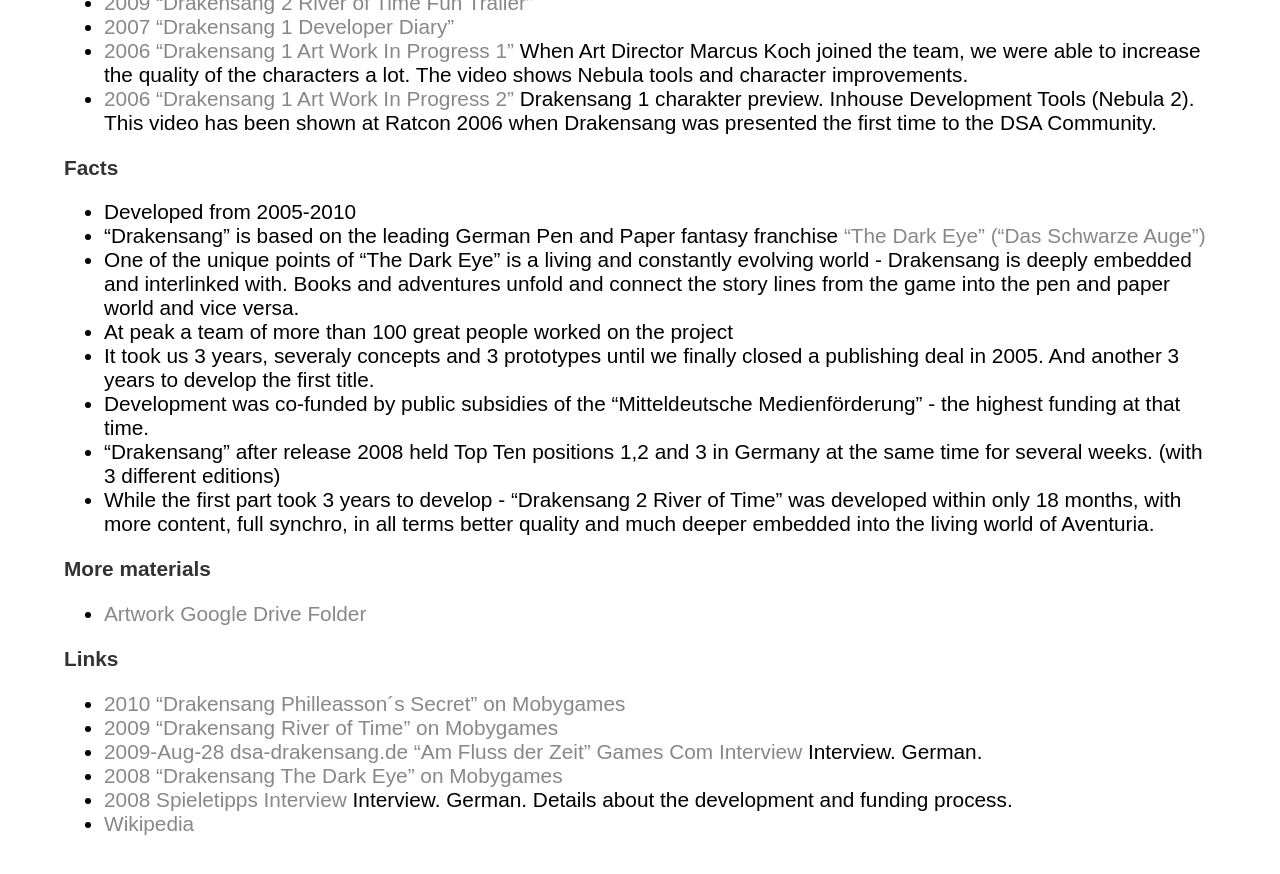
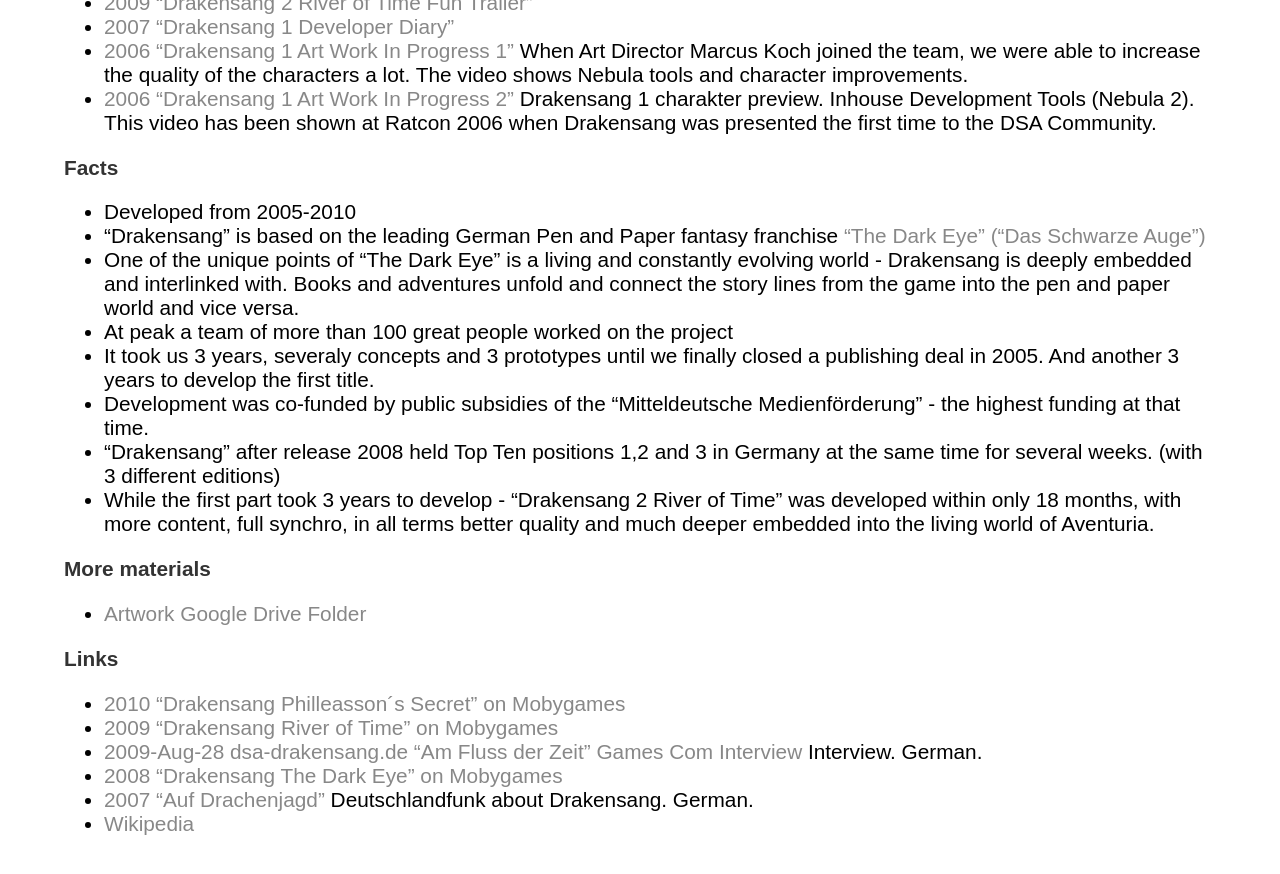
Before and after one commit to gebirgsbernd/gebirgsbernd.github.io, a Jekyll site: the page built from z_games/_posts/2008-08-01-dsa.md, in a window 1280 px wide and 900 px high, scrolled down 1022 px. Shown: the top 874 px of the window. Built offline with Jekyll 4.4.1, drawn with Linux system fonts in a browser that asks for light colours; some web fonts are replaced.

Commit message:
Fixed some links for Drakensang

```diff
--- a/index.html
+++ b/index.html
@@ -73,5 +73,5 @@
 </main>
 
 <footer>
-    <div style="font-size:0.7em; color:#aaaaaa;"> Updated: 2023-Aug-23</div>
+    <div style="font-size:0.7em; color:#aaaaaa;"> Updated: 2024-May-16</div>
 </footer>
--- a/z_games/_posts/2008-08-01-dsa.md
+++ b/z_games/_posts/2008-08-01-dsa.md
@@ -46,5 +46,5 @@
 * [2009 "Drakensang River of Time"  on Mobygames](https://www.mobygames.com/game/windows/drakensang-the-river-of-time)
 * [2009-Aug-28  dsa-drakensang.de "Am Fluss der Zeit" Games Com Interview](https://www.dsa-drakensang.de/?go=GamesComInterview1) Interview. German.
 * [2008 "Drakensang The Dark Eye" on Mobygames](https://www.mobygames.com/game/windows/dark-eye-drakensang)
-* [2008 Spieletipps Interview](https://www.spieletipps.de/artikel/1712/1/) Interview. German. Details about the development and funding process.
+* [2007 "Auf Drachenjagd"](https://www.deutschlandfunkkultur.de/auf-drachenjagd-102.html) Deutschlandfunk about Drakensang. German.
 * [Wikipedia](https://en.wikipedia.org/wiki/Drakensang:_The_Dark_Eye)
```
Also changed, not shown: 5 other files.
